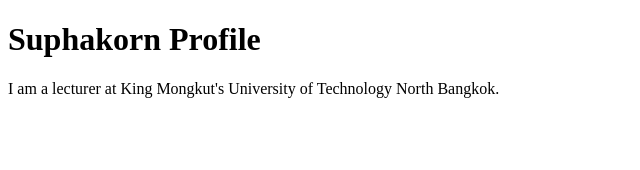
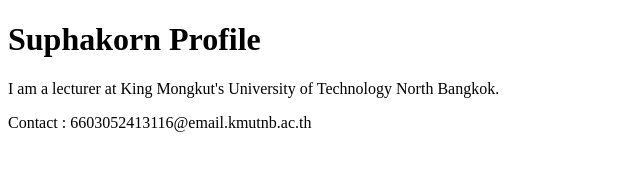
Before and after one commit to Axmjai/github-desktop-project-Fri, a plain HTML site: page index.html in a window 1280 px wide. Shown: the whole page, without its empty margins (0-640 px from the left). Drawn offline with Linux system fonts and the light colour scheme.

Commit message:
Add contact me
Add contact me

```diff
--- a/index.html
+++ b/index.html
@@ -11,5 +11,6 @@
     <p>
         I am a lecturer at King Mongkut's University of Technology North Bangkok.
     </p>
+    <Footer>Contact : 6603052413116@email.kmutnb.ac.th</Footer>
 </body>
 </html>
```
